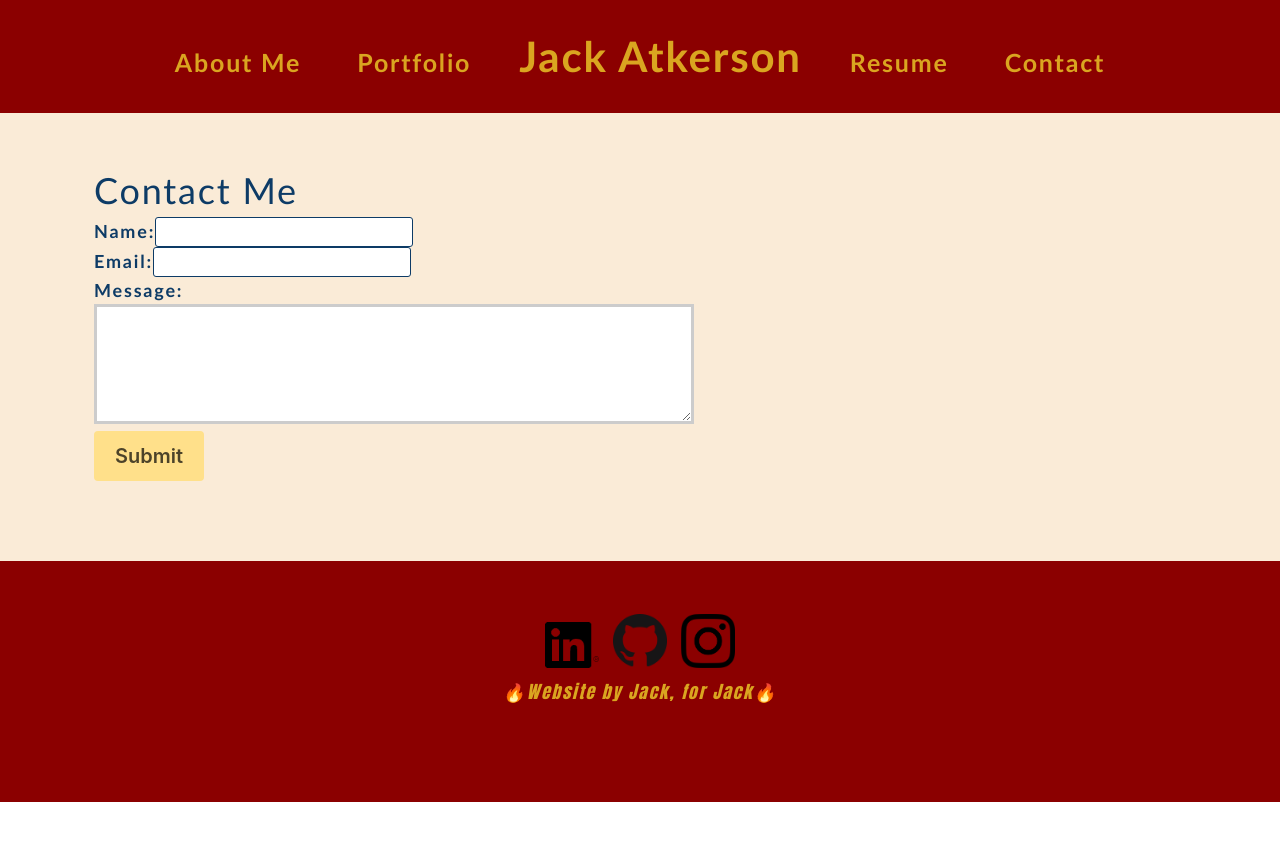
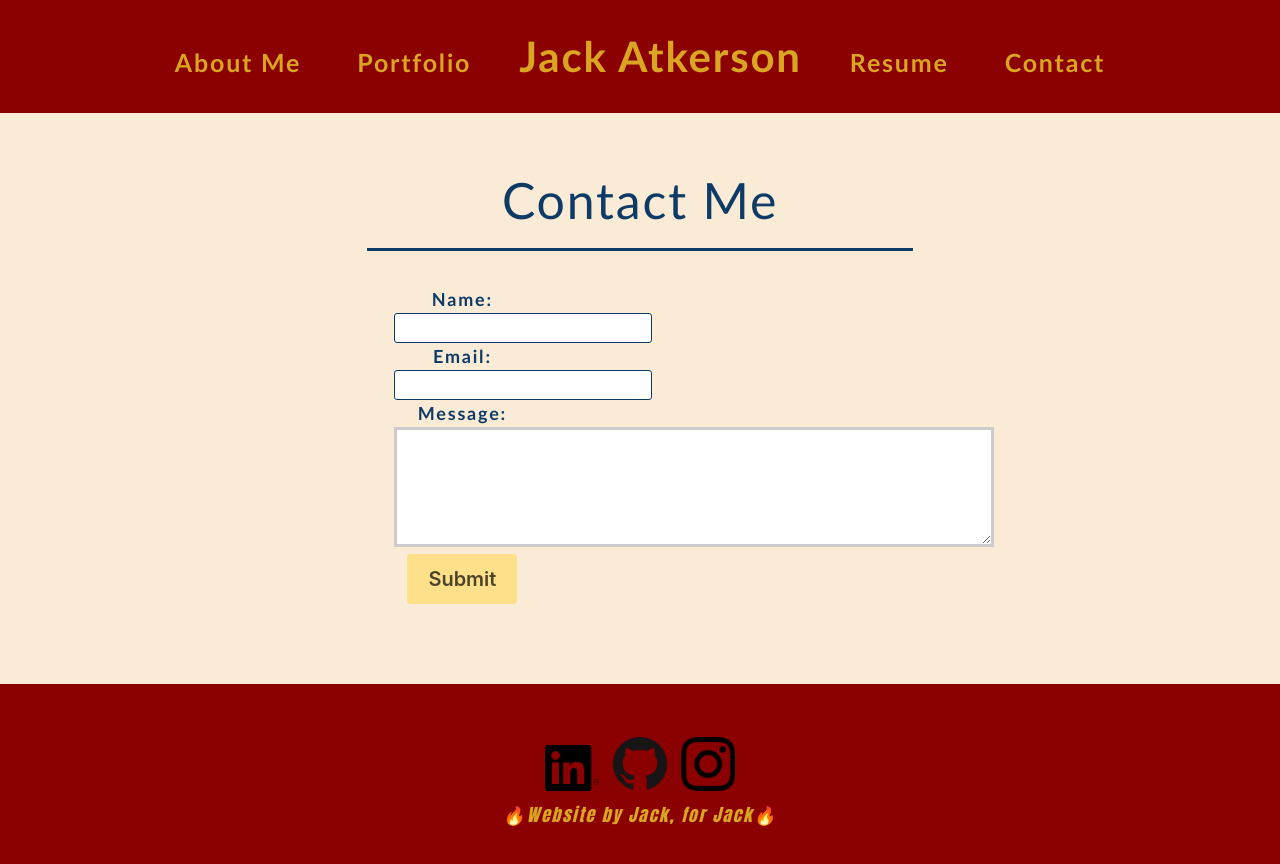
Before and after one commit to JackAtkerson/atkerson-react-portfolio, a React (Create React App) app: page / in a window 1280 px wide. Both pictures are taken after a click on the element "Contact". Shown: the top 864 px of the page. Before the commit the page ends 802 px from the top, so only its background shows below. Built offline with nearby package versions, Linux system fonts and the light colour scheme.

Commit message:
Finished styling Contact page

```diff
--- a/src/components/Contact/index.js
+++ b/src/components/Contact/index.js
@@ -35,7 +35,7 @@ function ContactForm() {
 
     return (
         <section>
-            <h1>Contact Me</h1>
+            <h1 className='section-title'>Contact Me</h1>
             <form id='contact-form' onSubmit={handleSubmit}>
                 <div>
                     <label htmlFor='name'>Name:</label>
--- a/src/index.css
+++ b/src/index.css
@@ -318,3 +318,8 @@ a {
   color: var(--secondary);
   text-decoration: underline;
  }
+
+ #contact-form {
+  text-align: center;
+  padding-left: 300px;
+ }
```
